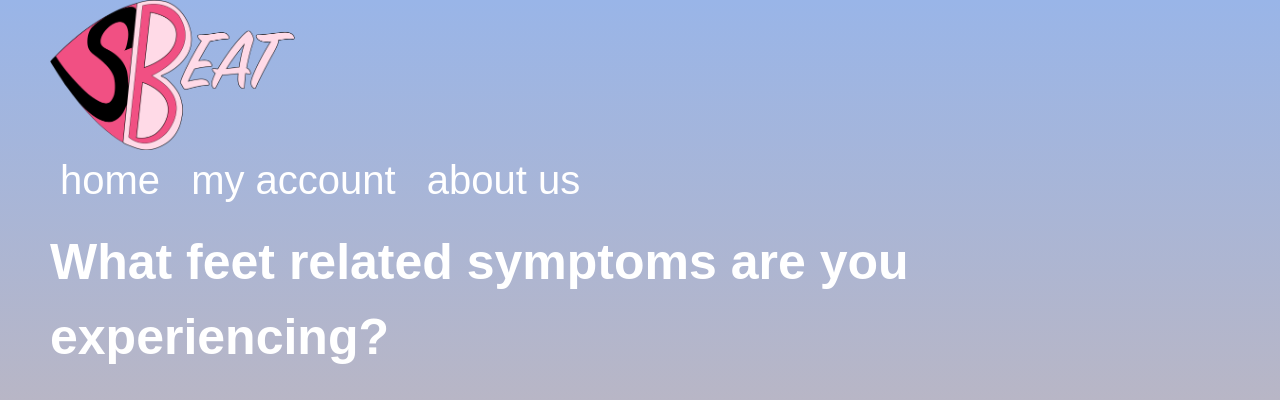
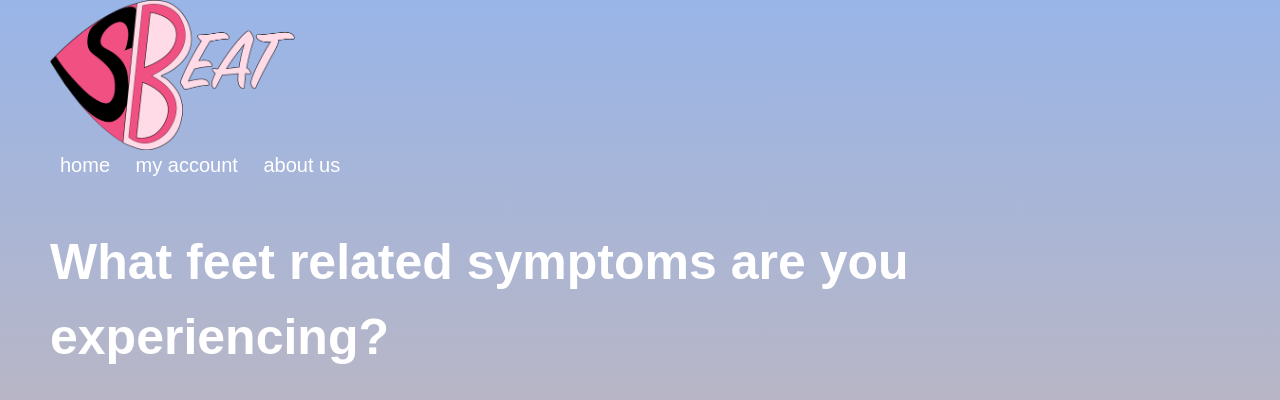
Before and after one commit to tifffoo/S.Beat, a Python web app: template templates/Division_3.2.html in a window 1280 px wide. Shown: the top 400 px of the page. Run offline with Jinja, Linux system fonts and the light colour scheme; the template is opened without the code that fills it, so the values that code supplies are empty; some libraries are stand-ins or nearby versions; some web fonts are replaced.

Commit message:
Division3.2

```diff
--- a/templates/Division_3.2.html
+++ b/templates/Division_3.2.html
@@ -22,7 +22,7 @@
 
         nav{
             height: 25px;
-            font-size: 40px;
+            font-size: 20px;
         }
 
         .logo-container {
```
